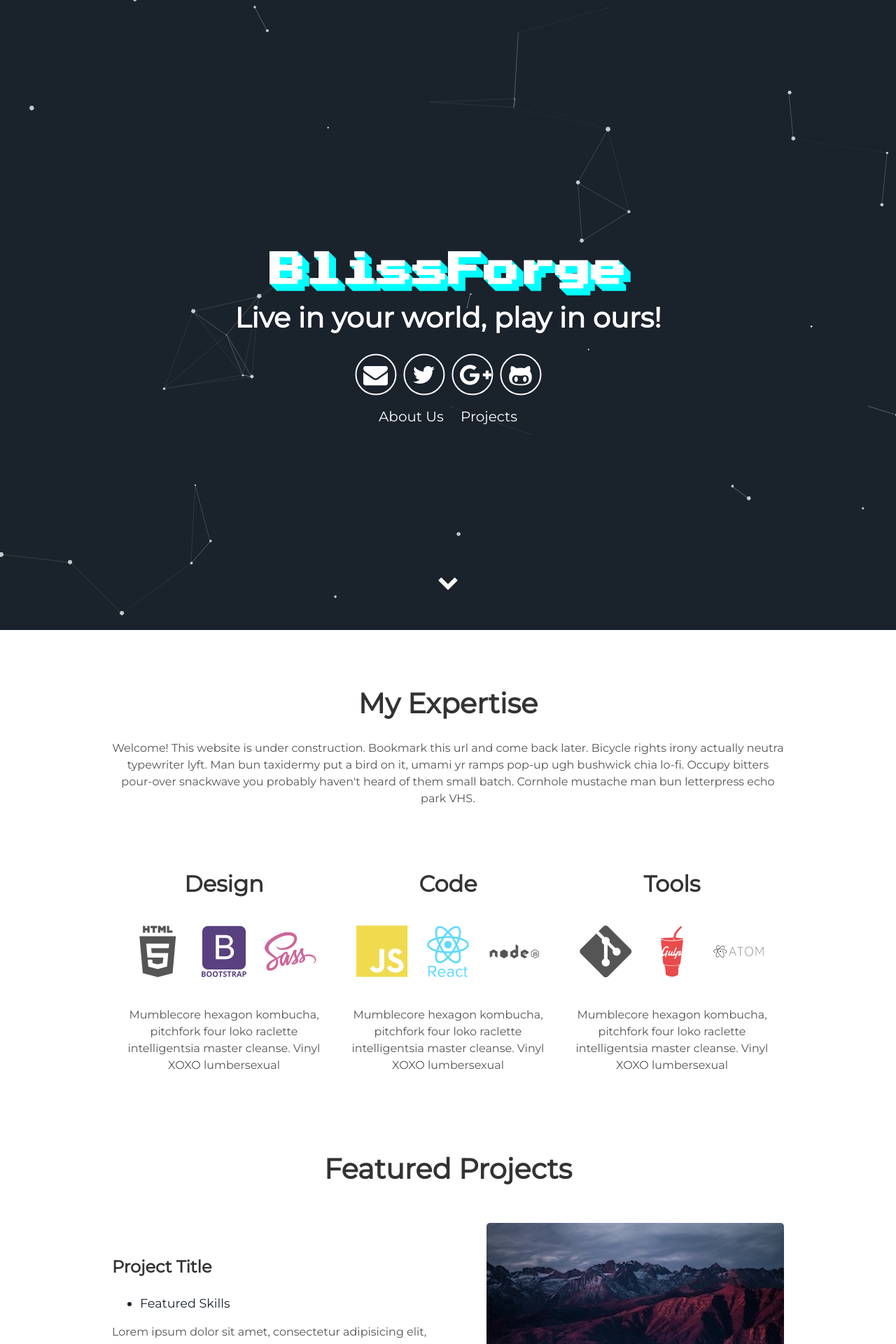
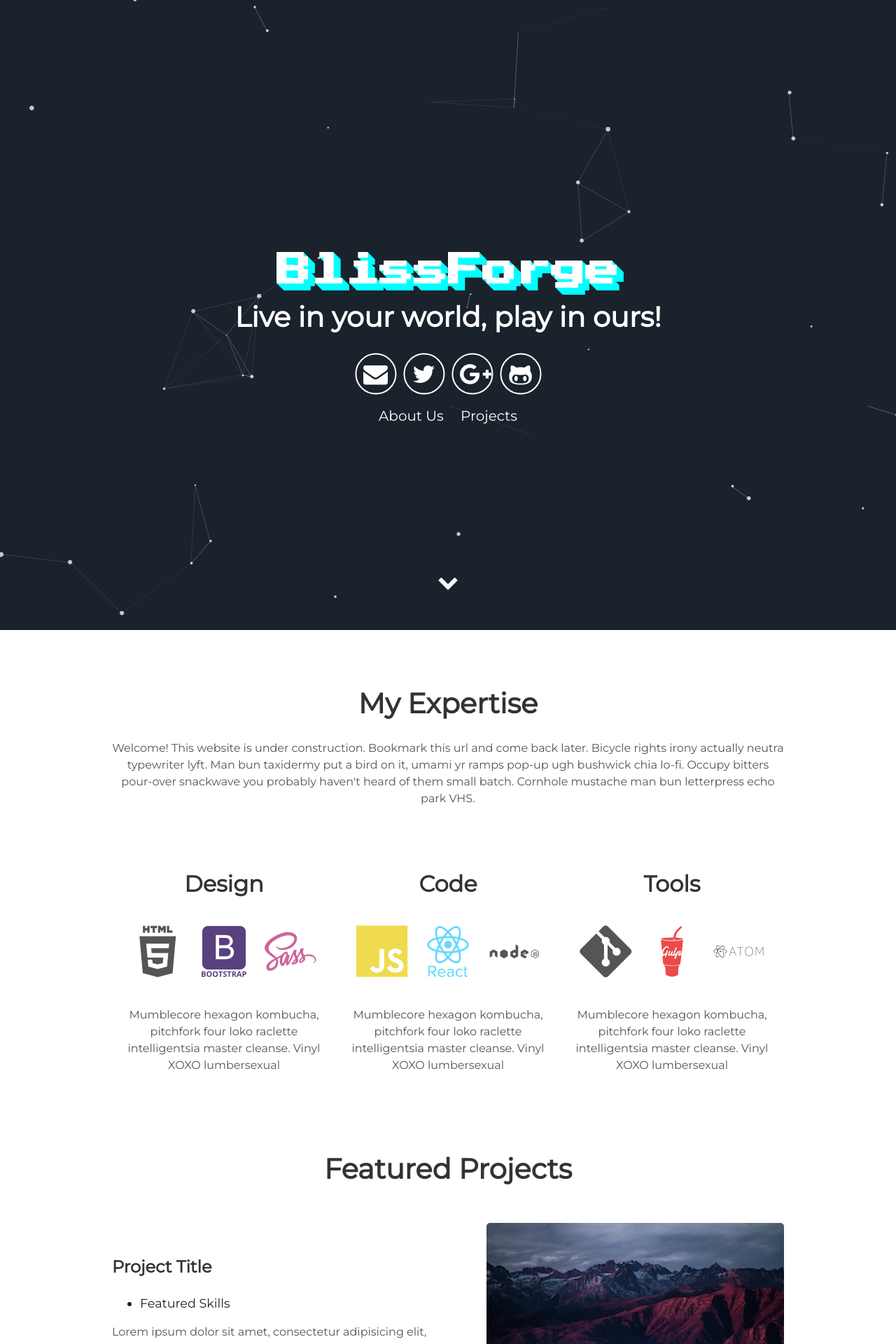
Before and after one commit to BlissForge/blissforge.github.io, a Jekyll site: the page built from index.html, in a window 1280 px wide. Shown: the top 1920 px of the page at 70% size. Built offline with Jekyll 4.4.1, drawn with Linux system fonts in a browser that asks for light colours.

Commit message:
testing..

```diff
--- a/_includes/head.html
+++ b/_includes/head.html
@@ -13,7 +13,7 @@
     color: white;
 	font-size: 70px;
     /*font-size: calc(100% + 1.172vw);*/
-	font-size: calc(90% + 1.172vw);
+	font-size: calc(85% + 1.172vw);
     text-align: center;
     border: none;
     margin: 0 0 22px 0;
```
